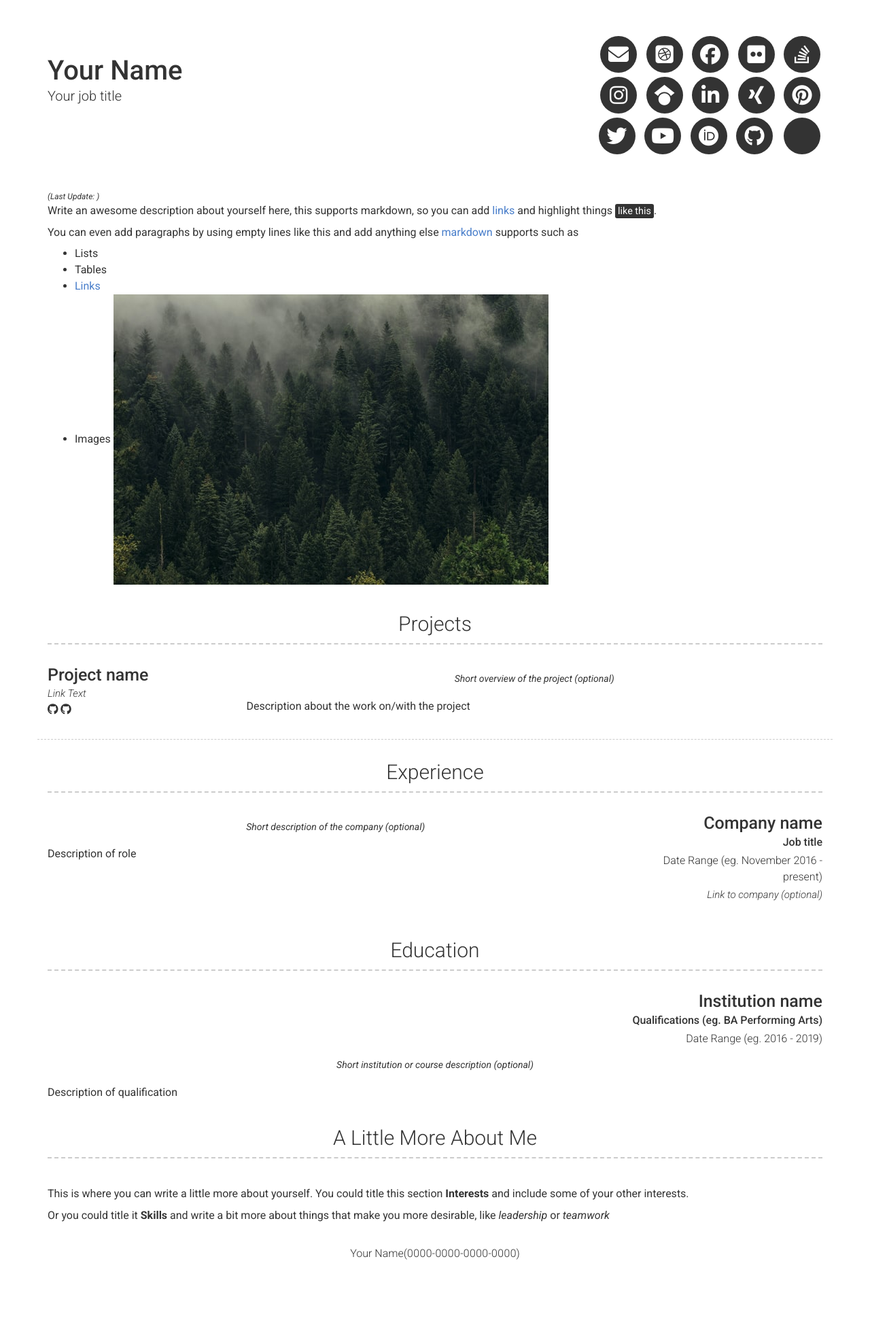
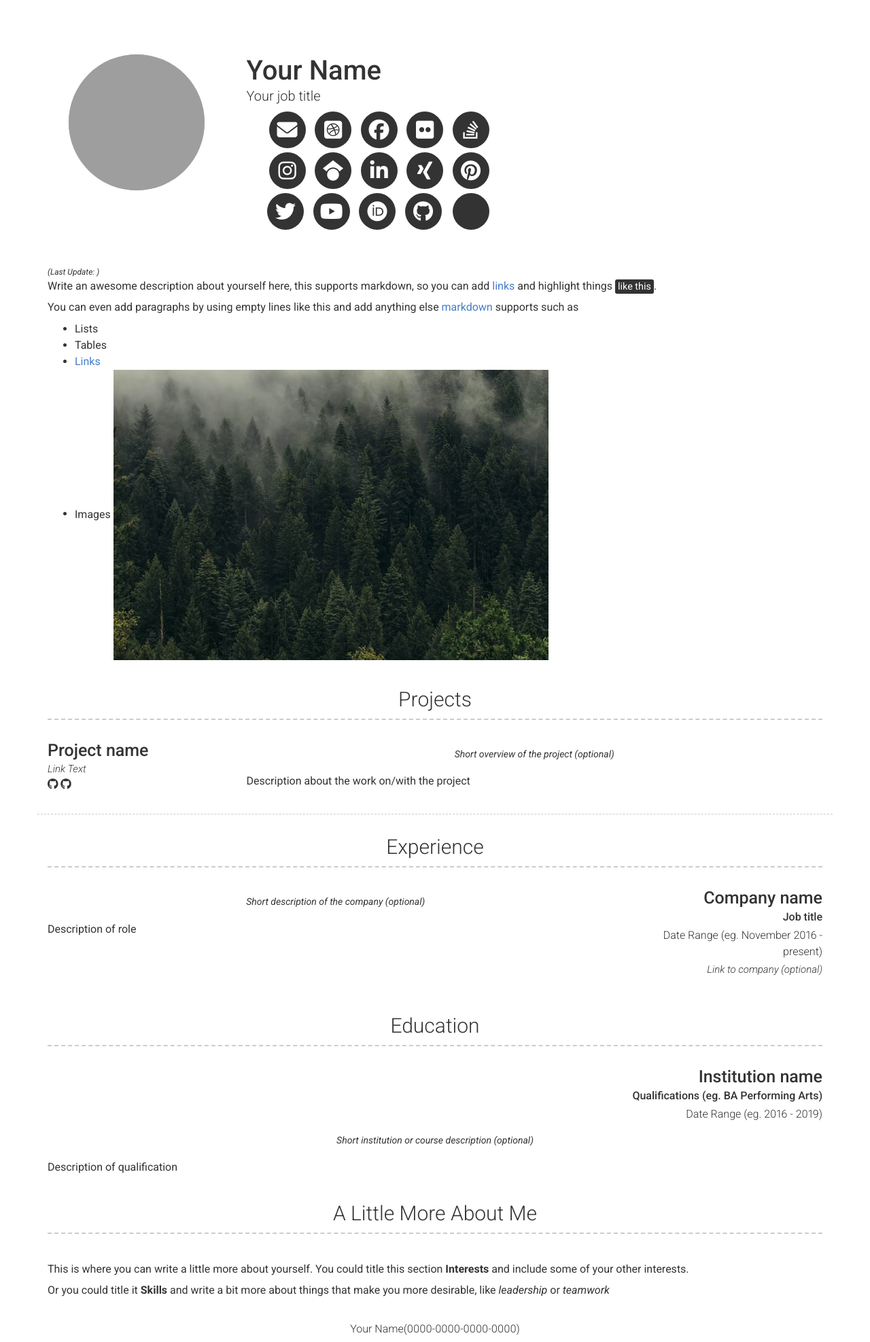
Before and after one commit to mo-shakiba/intCV, a Jekyll site: the page built from index.md, in a window 1280 px wide. Shown: the whole page at 68% size. Built offline with Jekyll 4.4.1, drawn with Linux system fonts in a browser that asks for light colours; before the commit the page ends 1864 px from its top, so only the background shows below that.

Commit message:
Update header.html

```diff
--- a/_includes/header.html
+++ b/_includes/header.html
@@ -1,5 +1,8 @@
 <div class="container header-container">
   <div class="row">
+    <div class="col-xs-12 col-sm-4 col-md-3 header-left">
+      <img class="profile-img" src="{{ site.about_profile_image | relative_url }}?v=5" alt="{{ site.name }} | {{ site.title }}">
+    </div>
     <div class="col-xs-12 col-sm-6 col-md-6 col-lg-8 header-left">
       <h1>{{ site.name | escape }}</h1>
       <h2>{{ site.title | escape }}</h2>
```
